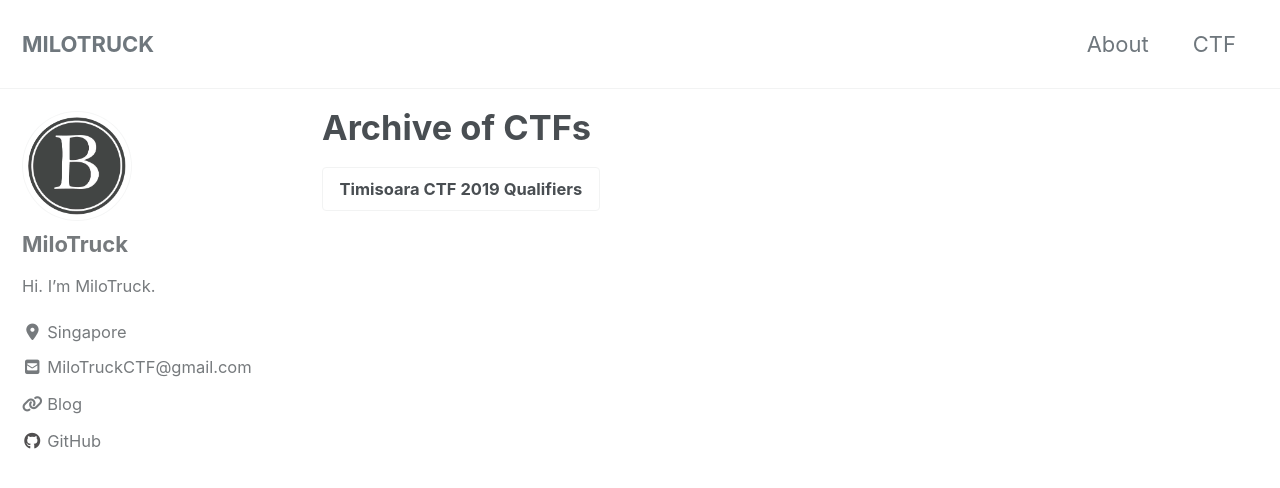
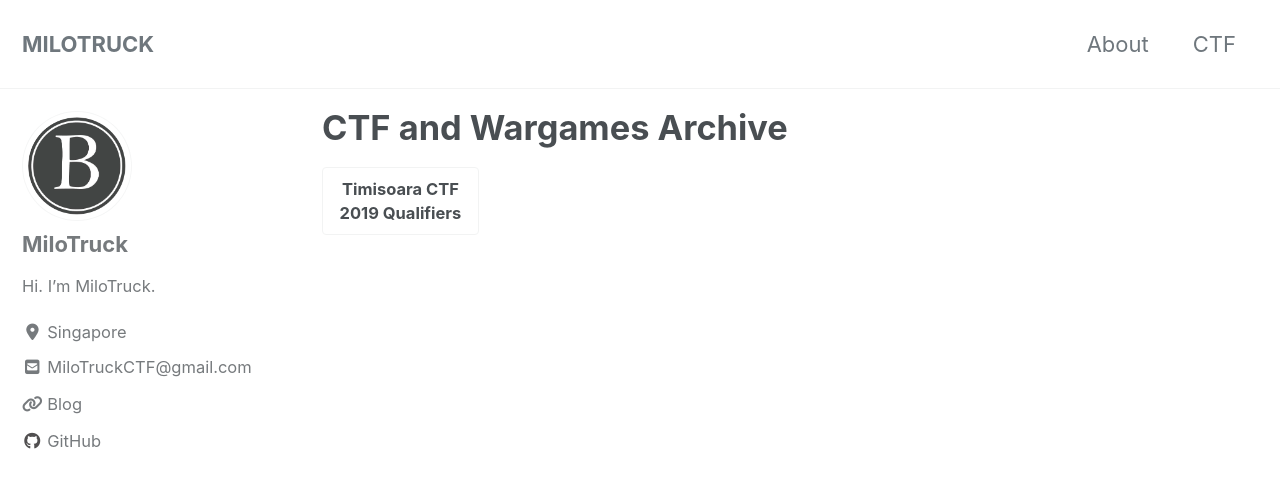
Before and after one commit to MiloTruck/milotruck.github.io, a Jekyll site: the page built from _pages/CTF.md, in a window 1280 px wide and 900 px high. Shown: the top 488 px of the window. Built offline with Jekyll 4.4.1, drawn with Linux system fonts in a browser that asks for light colours; cached includes are drawn as plain includes; nearby versions of some CDN libraries.

Commit message:
Edited CTF Page

```diff
--- a/_pages/CTF.md
+++ b/_pages/CTF.md
@@ -1,8 +1,9 @@
 ---
 layout: archive
 permalink: /CTF/
-title: "Archive of CTFs"
+title: "CTF and Wargames Archive"
 
 ---
 
-[Timisoara CTF 2019 Qualifiers](/Timisoara-CTF-2019-Qualifiers/){: .btn .btn--inverse}
+[Timisoara CTF
+2019 Qualifiers](/Timisoara-CTF-2019-Qualifiers/){: .btn .btn--inverse}
```
